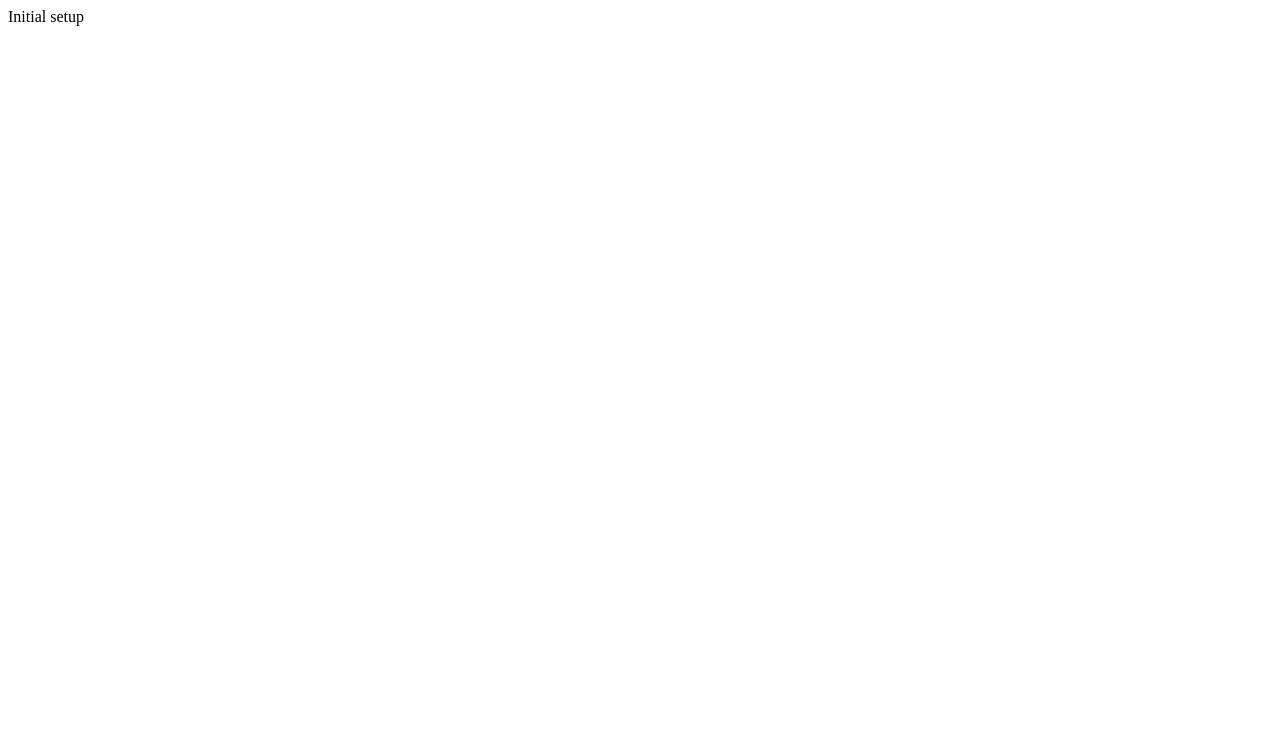
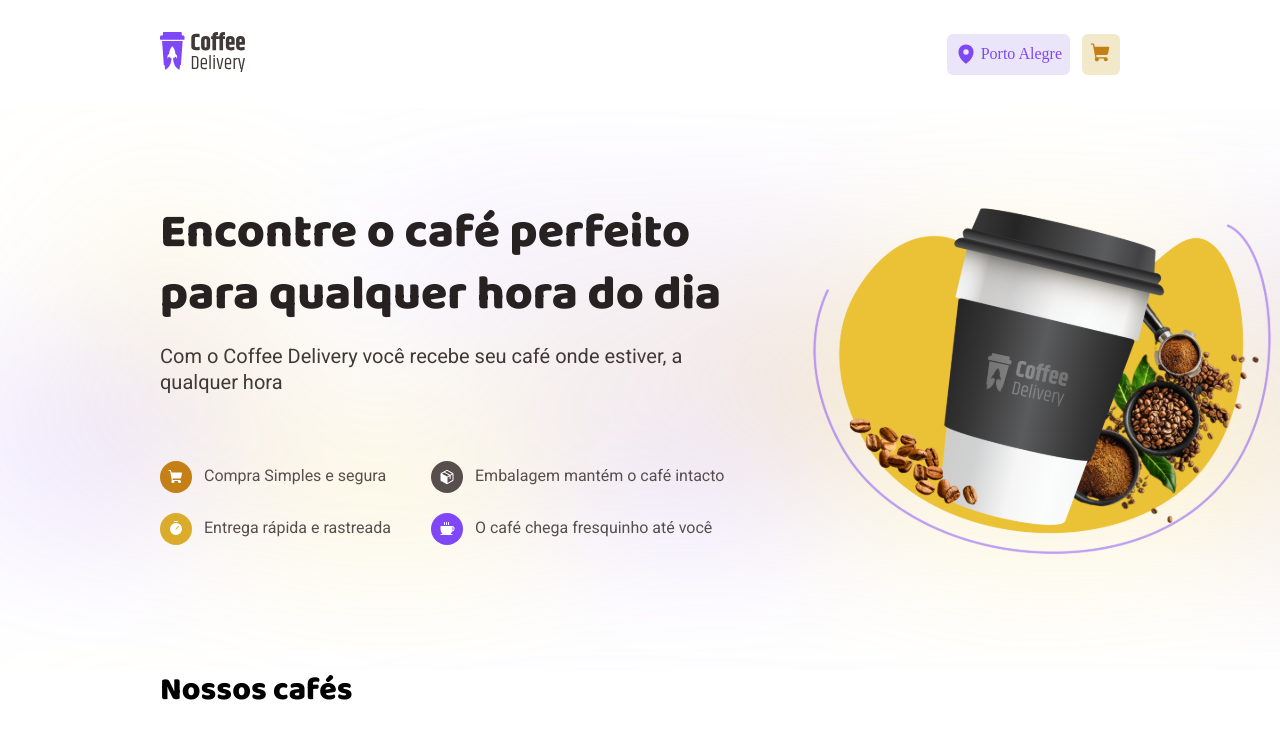
Before and after one commit to geovaneborba/desafio-ignite-coffee-delivery, a React (Vite) app in the folder 02-coffee-delivery/: page / in a window 1280 px wide. Shown: the top 738 px of the page. Built offline with nearby package versions, Linux system fonts and the light colour scheme; no server answers.

Commit message:
feat: add Routes

```diff
--- a/02-coffee-delivery/src/App.tsx
+++ b/02-coffee-delivery/src/App.tsx
@@ -1,5 +1,22 @@
+import { BrowserRouter } from 'react-router-dom'
+import { ThemeProvider } from 'styled-components'
+import { CartProvider } from './context/CartContext'
+import { Router } from './routes/Router'
+import { GlobalStyles } from './styles/global'
+import { defaultTheme } from './styles/themes/default'
+
 function App() {
-  return <div className="App">Initial setup</div>;
+  return (
+    <ThemeProvider theme={defaultTheme}>
+      <CartProvider>
+        <BrowserRouter>
+          <Router />
+        </BrowserRouter>
+      </CartProvider>
+
+      <GlobalStyles />
+    </ThemeProvider>
+  )
 }
 
-export default App;
+export default App
--- /dev/null
+++ b/02-coffee-delivery/src/routes/Router.tsx
@@ -0,0 +1,17 @@
+import { Route, Routes } from 'react-router-dom'
+import { DefaultLayout } from '../layouts/DefaultLayout'
+import { Checkout } from '../pages/Checkout'
+import { Home } from '../pages/Home'
+import { Success } from '../pages/Success'
+
+export function Router() {
+  return (
+    <Routes>
+      <Route path="/" element={<DefaultLayout />}>
+        <Route path="/" element={<Home />} />
+        <Route path="/checkout" element={<Checkout />} />
+        <Route path="/success" element={<Success />} />
+      </Route>
+    </Routes>
+  )
+}
```
Also changed, not shown: 02-coffee-delivery/src/main.tsx (+5 -5 lines).
